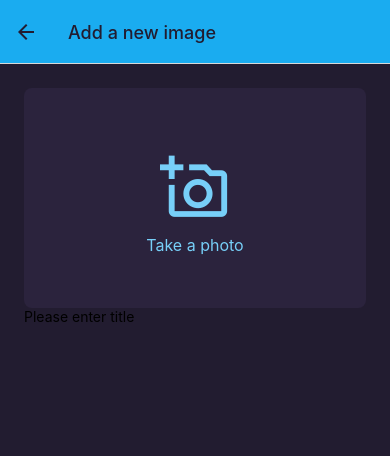
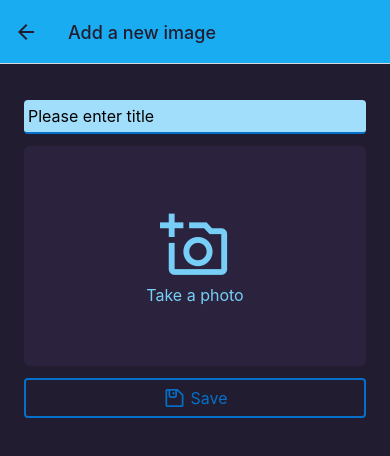
Before and after one commit to mainu007/TakePicture, a React Native app: screen /AddImage in a window 390 px wide. Shown: the top 456 px of the page. Built offline with nearby package versions, Linux system fonts and the light colour scheme.

Commit message:
:sparkles: add outline button in Add image screen

```diff
--- /dev/null
+++ b/src/components/ButtonOutline.js
@@ -0,0 +1,34 @@
+import React from 'react';
+import { Pressable, StyleSheet, Text } from 'react-native';
+import AntDesign from 'react-native-vector-icons/AntDesign';
+import { Colors } from '../constants/Colors';
+
+export default function ButtonOutline({title, onPress}) {
+  return (
+    <Pressable style={({pressed})=>[styles.container, pressed && styles.pressed]} onPress={onPress}>
+      <AntDesign name="save" size={24} color={Colors.primary700} />
+      <Text style={styles.text}>{title}</Text>
+    </Pressable>
+  )
+}
+
+const styles = StyleSheet.create({
+  container: {
+    alignItems: 'center',
+    borderColor: Colors.primary700,
+    borderRadius: 4,
+    borderWidth: 2,
+    flexDirection: 'row',
+    justifyContent: "center",
+  },
+  pressed: {
+    backgroundColor: Colors.gray800,
+  },
+  text: {
+    color: Colors.primary700,
+    fontSize: 16,
+    marginLeft:4,
+    paddingVertical: 8,
+    textAlign: "center"
+  }
+});
--- a/src/components/IconButton.js
+++ b/src/components/IconButton.js
@@ -1,15 +1,12 @@
-import React from "react";
-import { Pressable, StyleSheet } from "react-native";
+import React from 'react';
+import { Pressable, StyleSheet } from 'react-native';
 
-export default function IconButton({ Icon, name, color, size, onPress }) {
+export default function IconButton({Icon, name, color, size, onPress}) {
   return (
-    <Pressable
-      style={({ pressed }) => [styles.button, pressed && styles.pressed]}
-      onPress={onPress}
-    >
-      <Icon name={name} color={color} size={size} />
-    </Pressable>
-  );
+      <Pressable style={({pressed})=>([styles.button, pressed && styles.pressed])} onPress={onPress}>
+        <Icon name={name} color={color} size={size}/>
+      </Pressable>
+  )
 }
 
 const styles = StyleSheet.create({
@@ -17,10 +14,8 @@ const styles = StyleSheet.create({
     alignContent: "center",
     justifyContent: "center",
     margin: 4,
-    padding: 8,
-    textAlign: "center",
   },
   pressed: {
     opacity: 0.7,
-  },
-});
+  }
+})
--- a/src/components/ImageItem.js
+++ b/src/components/ImageItem.js
@@ -0,0 +1,18 @@
+import React from 'react'
+import { Image, StyleSheet, Text, View } from 'react-native'
+
+export default function ImageItem({imageUri, title}) {
+  return (
+    <View>
+      <Image source={imageUri} style={styles.image} />
+      <Text>{title}</Text>
+    </View>
+  )
+}
+
+const styles = StyleSheet.create({
+  image: {
+    height: '100%',
+    width: '100%',
+  }
+})
--- a/src/components/TakePhoto.js
+++ b/src/components/TakePhoto.js
@@ -32,9 +32,10 @@ const styles = StyleSheet.create({
     alignItems: "center",
     alignSelf: "center",
     backgroundColor: Colors.gray600,
-    borderRadius: 8,
+    borderRadius: 6,
     height: 220,
     justifyContent: "center",
+    marginBottom: 12,
     padding: 16,
     width: "100%",
   },
--- a/src/components/TitleInput.js
+++ b/src/components/TitleInput.js
@@ -1,14 +1,25 @@
 import React from "react";
 import { StyleSheet, TextInput, View } from "react-native";
+import { Colors } from '../constants/Colors';
 
 export default function TitleInput() {
   return (
     <View style={styles.container}>
-      <TextInput placeholder="Please enter title" />
+      <TextInput style={styles.textInput} placeholder="Please enter title" />
     </View>
   );
 }
 
 const styles = StyleSheet.create({
   container: {},
+  textInput: {
+    backgroundColor: Colors.primary100,
+    borderBottomColor: Colors.primary700,
+    borderBottomWidth: 2,
+    borderRadius: 4,
+    fontSize:16,
+    marginVertical: 12,
+    paddingHorizontal: 4,
+    paddingVertical: 6,
+  }
 });
--- a/src/screens/AddImage.js
+++ b/src/screens/AddImage.js
@@ -1,21 +1,31 @@
 import React from "react";
-import { StyleSheet, View } from "react-native";
+import { ScrollView, StyleSheet, View } from "react-native";
+import ButtonOutline from '../components/ButtonOutline';
 import TakePhoto from "../components/TakePhoto";
 import TitleInput from "../components/TitleInput";
 
 export default function AddImage() {
+
+  const saveHandler = () => {
+    console.warn('press save');
+  }
   return (
-    <View style={styles.container}>
+    <ScrollView style={styles.container}>
+      <View style={styles.innerContainer}>
+        <TitleInput />
       <TakePhoto />
-      <TitleInput />
-    </View>
+      <ButtonOutline title="Save" onPress={saveHandler} />
+      </View>
+    </ScrollView>
   );
 }
 
 const styles = StyleSheet.create({
   container: {
     flex: 1,
-    marginVertical: 24,
-    paddingHorizontal: 24,
+    paddingHorizontal: 24
   },
+  innerContainer: {
+    marginVertical: 24
+  }
 });
```
